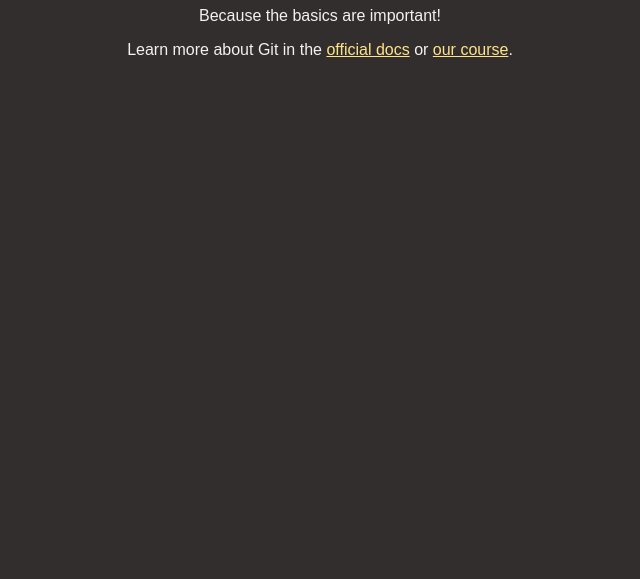
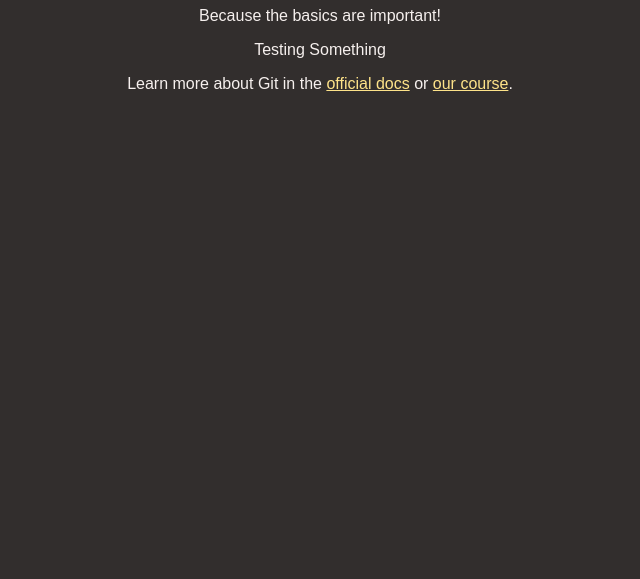
Before and after one commit to captainNeda/github-crash-course, a plain HTML site: page index.html in a window 1280 px wide. Shown: the part 221-800 px from the top of the page, without its empty margins (320-960 px from the left). Drawn offline with Linux system fonts and the light colour scheme.

Commit message:
Testing Something

```diff
--- a/index.html
+++ b/index.html
@@ -15,6 +15,7 @@
     <main>
       <section>
         <p>Because the basics are important!</p>
+        <p>Testing Something</p>
         <p>
           Learn more about Git in the
           <a href="https://git-scm.com/book/en/v2">official docs</a> or
```
